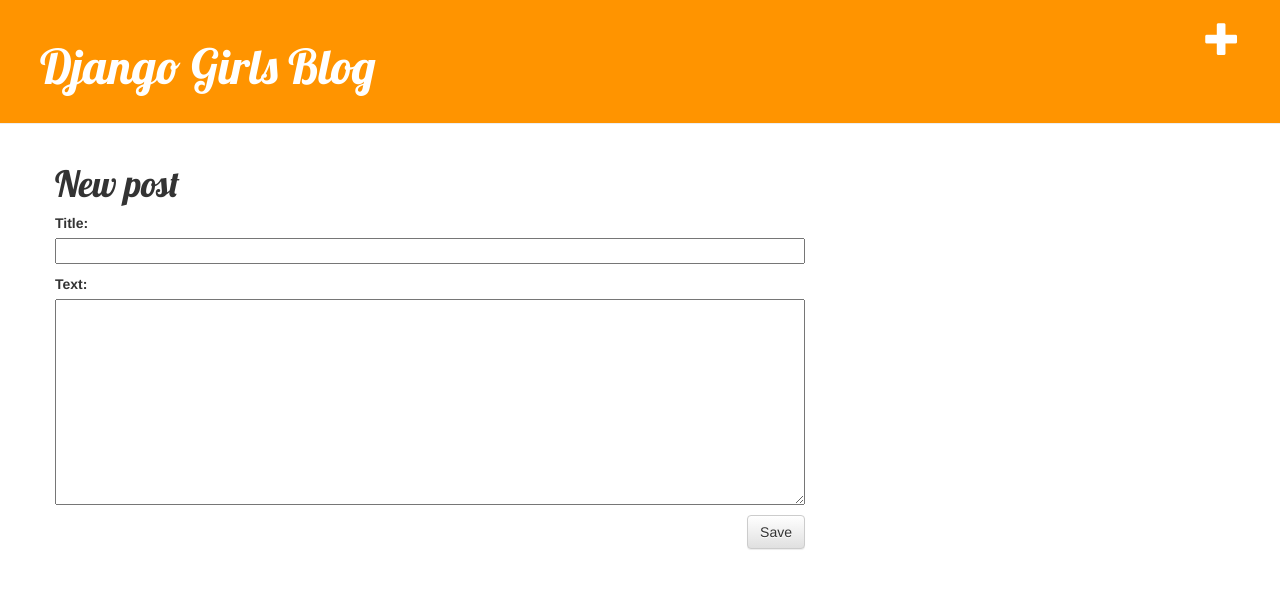
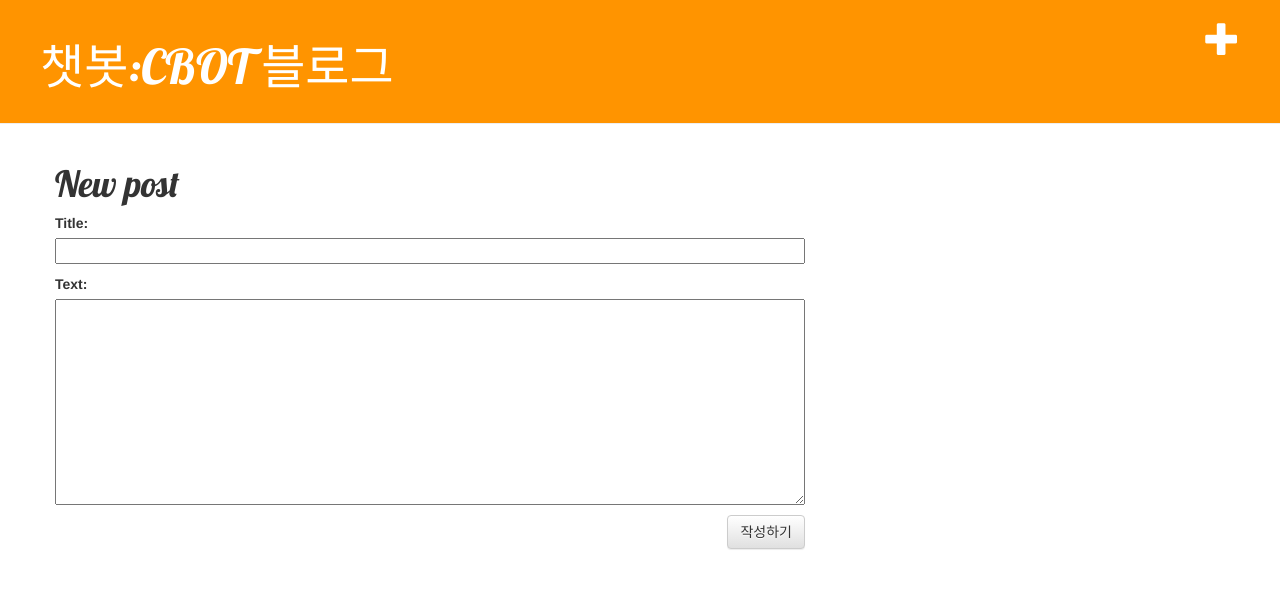
Before and after one commit to tobby2002/my-first-blog, a Django app: page /post/new/ in a window 1280 px wide. Shown: the top 589 px of the page. Run offline with Django 3.2, Linux system fonts and the light colour scheme; some libraries are stand-ins or nearby versions.

Commit message:
djangogirl testing

```diff
--- /dev/null
+++ b/blog/dir1/dirprint.py
@@ -0,0 +1,3 @@
+
+def aaa():
+    print("/dir1/dirprint.py/HHHHHHellllllllll.........")
--- a/blog/templates/blog/base.html
+++ b/blog/templates/blog/base.html
@@ -1,7 +1,7 @@
 {% load staticfiles %}
 <html>
     <head>
-        <title>Django Girls blog</title>
+        <title>챗봇:CBOT 블로그</title>
         <link rel="stylesheet" href="//maxcdn.bootstrapcdn.com/bootstrap/3.2.0/css/bootstrap.min.css">
         <link rel="stylesheet" href="//maxcdn.bootstrapcdn.com/bootstrap/3.2.0/css/bootstrap-theme.min.css">
         <link href='//fonts.googleapis.com/css?family=Lobster&subset=latin,latin-ext' rel='stylesheet' type='text/css'>
@@ -10,7 +10,7 @@
     <body>
         <div class="page-header">
             <a href="{% url 'post_new' %}" class="top-menu"><span class="glyphicon glyphicon-plus"></span></a>
-            <h1><a href="/">Django Girls Blog</a></h1>
+            <h1><a href="/">챗봇:CBOT 블로그</a></h1>
         </div>
 
         <div class="content container">
--- a/blog/templates/blog/post_edit.html
+++ b/blog/templates/blog/post_edit.html
@@ -4,6 +4,6 @@
     <h1>New post</h1>
     <form method="POST" class="post-form">{% csrf_token %}
         {{ form.as_p }}
-        <button type="submit" class="save btn btn-default">Save</button>
+        <button type="submit" class="save btn btn-default">작성하기</button>
     </form>
 {% endblock %}
--- a/blog/urls.py
+++ b/blog/urls.py
@@ -5,4 +5,6 @@ urlpatterns = [
     url(r'^$', views.post_list, name='post_list'),
     url(r'^post/(?P<pk>[0-9]+)/$', views.post_detail, name='post_detail'),
     url(r'^post/new/$', views.post_new, name='post_new'),
+    url(r'^chk/$', views.chklocalclass, name='chk'),
+
 ]
--- a/blog/views.py
+++ b/blog/views.py
@@ -2,6 +2,7 @@ from django.shortcuts import render, get_object_or_404
 from django.utils import timezone
 from .models import Post
 from .forms import PostForm
+from .dir1 import dirprint
 
 # Create your views here.
 
@@ -16,3 +17,6 @@ def post_new(request):
 def post_detail(request, pk):
     post = get_object_or_404(Post, pk=pk)
     return render(request, 'blog/post_detail.html', {'post': post})
+
+def chklocalclass(request):
+    dirprint.aaa()
```
Also changed, not shown: blog/dir1/__init__.py (added).
